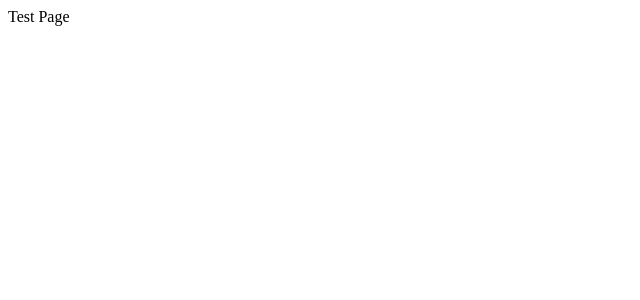
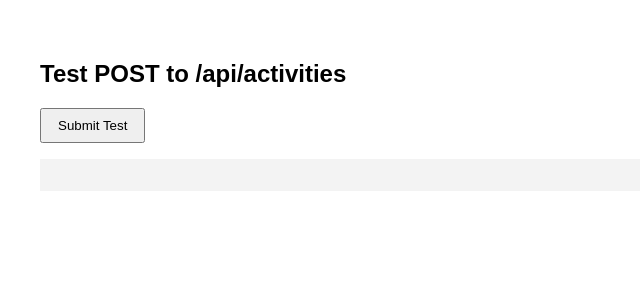
Before and after one commit to NickZarei/88westrealtyportal.com, a Next.js app: page /test in a window 1280 px wide. Shown: the top 300 px of the page, without its empty margins (0-640 px from the left). Built offline with nearby package versions, Linux system fonts and the light colour scheme.

Commit message:
✅ Finalize DB connection, POST route, and Tailwind config

```diff
--- a/app/api/activities/route.ts
+++ b/app/api/activities/route.ts
@@ -2,25 +2,14 @@ import { NextResponse } from "next/server";
 import connectToDB from "@/lib/dbConnect";
 import Activity from "@/models/Activity";
 
-export async function POST(req: Request): Promise<Response> {
+export async function GET() {
   try {
     await connectToDB();
 
-    const body = await req.json();
+    const activities = await Activity.find().sort({ createdAt: -1 });
 
-    const newActivity = await Activity.create({
-      type: body.type,
-      date: body.date ? new Date(body.date) : new Date(),  // ✅ Optional date fallback
-      notes: body.notes || "",
-      file: body.file || null,
-      proof: body.proof || "",                              // ✅ Include proof if part of form
-      createdBy: body.createdBy || "guest",
-      status: "Pending",
-    });
-
-    return NextResponse.json({ success: true, activity: newActivity });
-  } catch (error: unknown) {
-    const message = error instanceof Error ? error.message : "Unknown error";
-    return NextResponse.json({ success: false, error: message }, { status: 500 });
+    return NextResponse.json({ success: true, activities });
+  } catch (error: any) {
+    return NextResponse.json({ success: false, error: error.message }, { status: 500 });
   }
 }
--- a/lib/dbConnect.ts
+++ b/lib/dbConnect.ts
@@ -1,9 +1,9 @@
 import mongoose from "mongoose";
 
-const MONGODB_URI = process.env.MONGODB_URI;
+const uri = process.env.MONGODB_URI;
 
-if (!MONGODB_URI) {
-  throw new Error("Please define the MONGODB_URI in .env.local");
+if (!uri) {
+  throw new Error("Please define the MONGODB_URI environment variable in .env.local");
 }
 
 let cached = (global as any).mongoose;
@@ -16,8 +16,8 @@ export default async function connectToDB() {
   if (cached.conn) return cached.conn;
 
   if (!cached.promise) {
-    cached.promise = mongoose.connect(MONGODB_URI!, {
-      dbName: "portal",
+    cached.promise = mongoose.connect(uri as string, {
+      dbName: "88westrealty",
       bufferCommands: false,
     });
   }
--- a/pages/test.tsx
+++ b/pages/test.tsx
@@ -1,6 +1,41 @@
-import connectToDB from "@/lib/dbConnect";
-import Activity from "@/models/Activity";
+"use client";
+
+import { useState } from "react";
 
 export default function TestPage() {
-  return <div>Test Page</div>;
+  const [result, setResult] = useState("");
+
+  const submitTest = async () => {
+    try {
+      const res = await fetch("/api/activities", {
+        method: "POST",
+        headers: { "Content-Type": "application/json" },
+        body: JSON.stringify({
+          type: "5-Star Google Review",
+          date: "2025-05-06",
+          notes: "Left review for 88West",
+          file: "https://example.com/proof.png",
+          proof: "Screenshot attached",
+          createdBy: "testuser@example.com",
+        }),
+      });
+
+      const data = await res.json();
+      setResult(JSON.stringify(data, null, 2));
+    } catch (error) {
+      setResult("Error: " + error);
+    }
+  };
+
+  return (
+    <div style={{ padding: "2rem", fontFamily: "sans-serif" }}>
+      <h2>Test POST to /api/activities</h2>
+      <button onClick={submitTest} style={{ padding: "0.5rem 1rem" }}>
+        Submit Test
+      </button>
+      <pre style={{ marginTop: "1rem", background: "#f3f3f3", padding: "1rem" }}>
+        {result}
+      </pre>
+    </div>
+  );
 }
```
